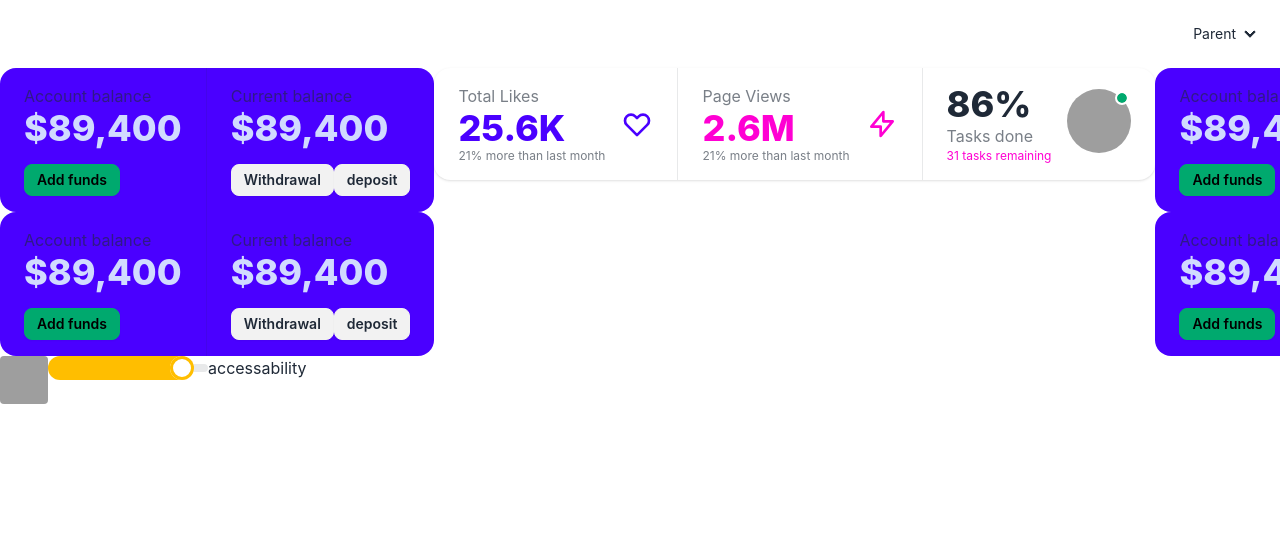
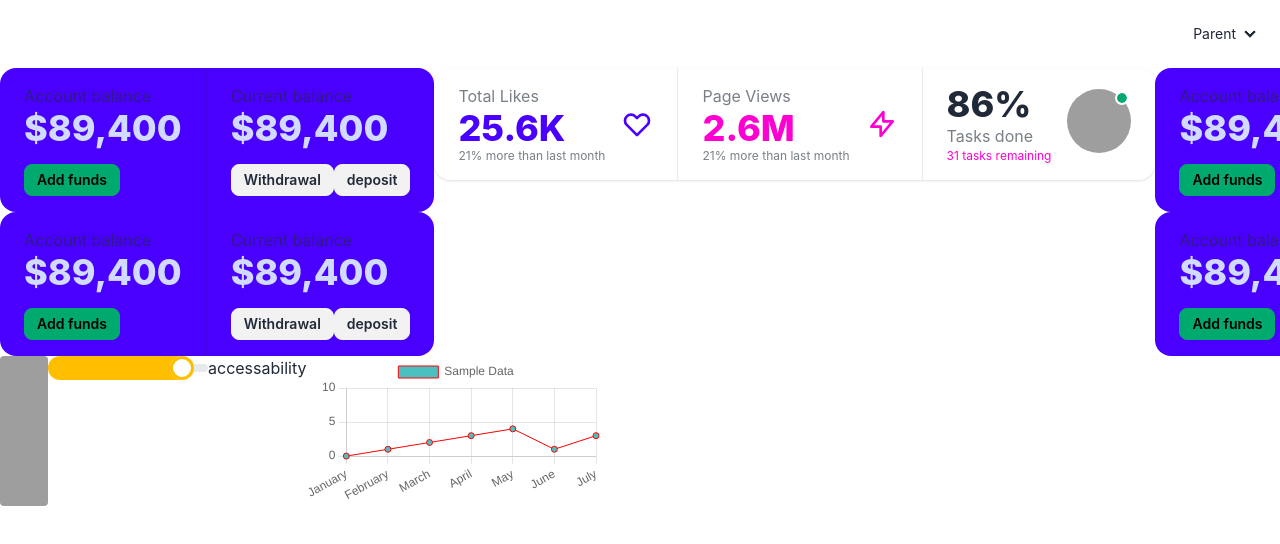
Before and after one commit to NikolayLazarov/HackTUES10, a React (Create React App) app in the folder front-end/: page / in a window 1280 px wide. Shown: the top 544 px of the page. Built offline with nearby package versions, Linux system fonts and the light colour scheme; grey boxes are pictures that could not be loaded.

Commit message:
Example Line graphic

```diff
--- a/front-end/package.json
+++ b/front-end/package.json
@@ -6,10 +6,11 @@
     "@testing-library/jest-dom": "^5.17.0",
     "@testing-library/react": "^13.4.0",
     "@testing-library/user-event": "^13.5.0",
+    "chart.js": "^4.4.2",
     "react": "^18.2.0",
+    "react-chartjs-2": "^5.2.0",
     "react-dom": "^18.2.0",
     "react-scripts": "5.0.1",
-    "recharts": "^2.12.2",
     "web-vitals": "^2.1.4"
   },
   "scripts": {
--- a/front-end/src/App.js
+++ b/front-end/src/App.js
@@ -1,4 +1,5 @@
 import './App.css';
+// import GraphicEmelement from './components/GraphicsElement/GraphicEmelement';
 import Institutions from './components/Institutions/Institutions';
 import Navbar from './components/Navbar/Nabvar';
 import BestDataComponent from './components/Statistics/BestDataComponent';
@@ -29,7 +30,6 @@ function App() {
         <main className='institutions'>
             <Institutions />
         </main>
-
       </>
   );
 }
--- /dev/null
+++ b/front-end/src/components/GraphicsElement/GraphicEmelement.jsx
@@ -0,0 +1,42 @@
+import React from 'react'
+import {Bar, Line} from "react-chartjs-2"
+import Chart from 'chart.js/auto';
+
+
+const GraphicEmelement = ({mostRelevant}) => {
+  const data = {
+    labels: ['January', 'February', 'March', 'April', 'May', 'June', 'July'], /*to take the avarage of every person */
+    datasets: [
+      {
+        label: 'Sample Data',
+        backgroundColor: 'rgba(75,192,192,1)',
+        // borderColor: 'rgba(0,10,0,1)',
+        borderColor: "red",
+        borderWidth: 1,
+        data: mostRelevant,
+      },
+    ],
+  };
+
+  return (
+<div>
+      <Line
+        data={data}
+        options={{
+          responsive: true,
+          scales: {
+            yAxes: [
+              {
+                ticks: {
+                  beginAtZero: true,
+                },
+              },
+            ],
+          },
+        }}
+      />
+    </div>
+  );
+}
+
+export default GraphicEmelement
--- a/front-end/src/components/Institutions/Institutions.jsx
+++ b/front-end/src/components/Institutions/Institutions.jsx
@@ -1,6 +1,7 @@
 import React from 'react'
 import InstitutionAvatar from '../Avatars/InstitutionAvatar'
 import InputRange from '../InputRange/InputRange';
+import GraphicEmelement from '../GraphicsElement/GraphicEmelement';
 
 
 const newList = [0,1,2,3,4];
@@ -36,10 +37,9 @@ const Institutions = () => {
         <InstitutionAvatar />
         <InputRange currentValue={institution.averages[institution.mostRelevant]} />
         <p>{institution.mostRelevant}</p>
+        <GraphicEmelement mostRelevant={institution.historicalRating[institution.mostRelevant]}/>
     </li>
     );
-
-    const render1 = <p>balala</p>
 
     return (
     <>
```
Also changed, not shown: 1 other file (tests, documents, lock files or other folders).
